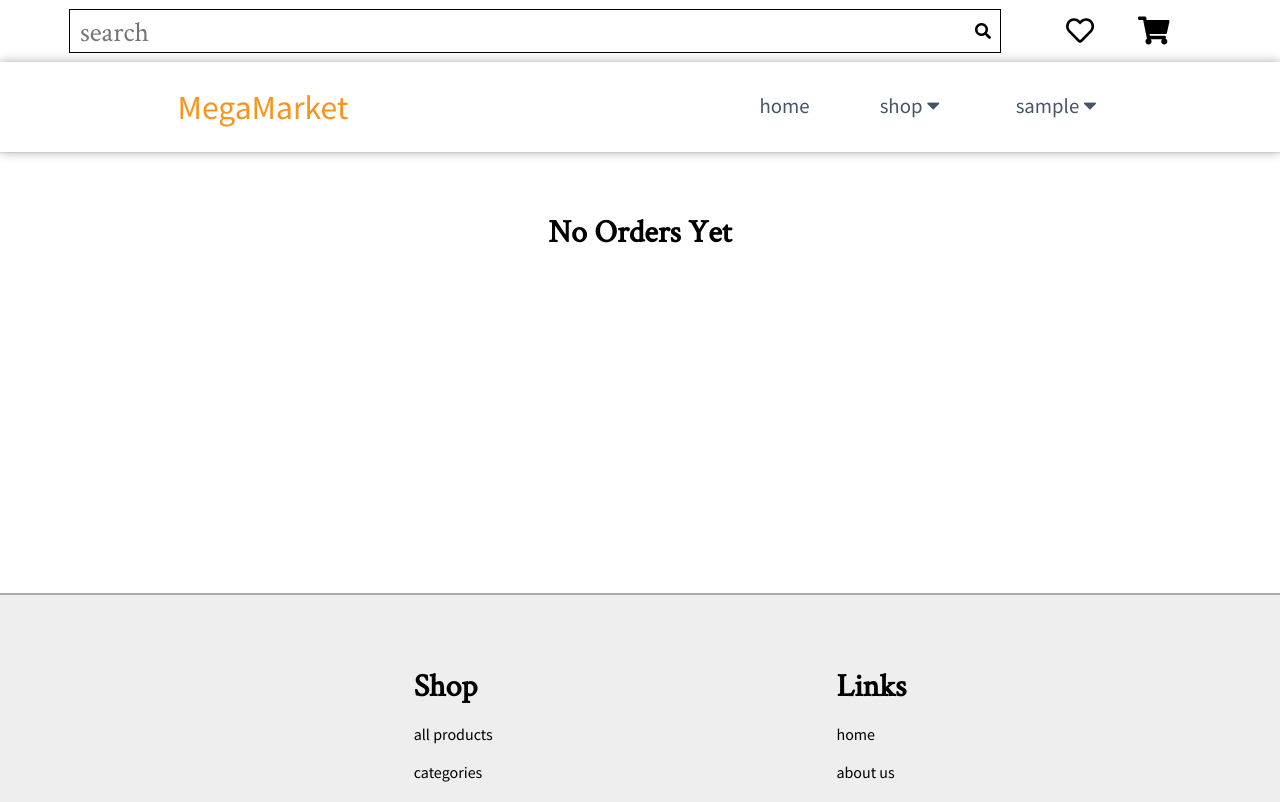
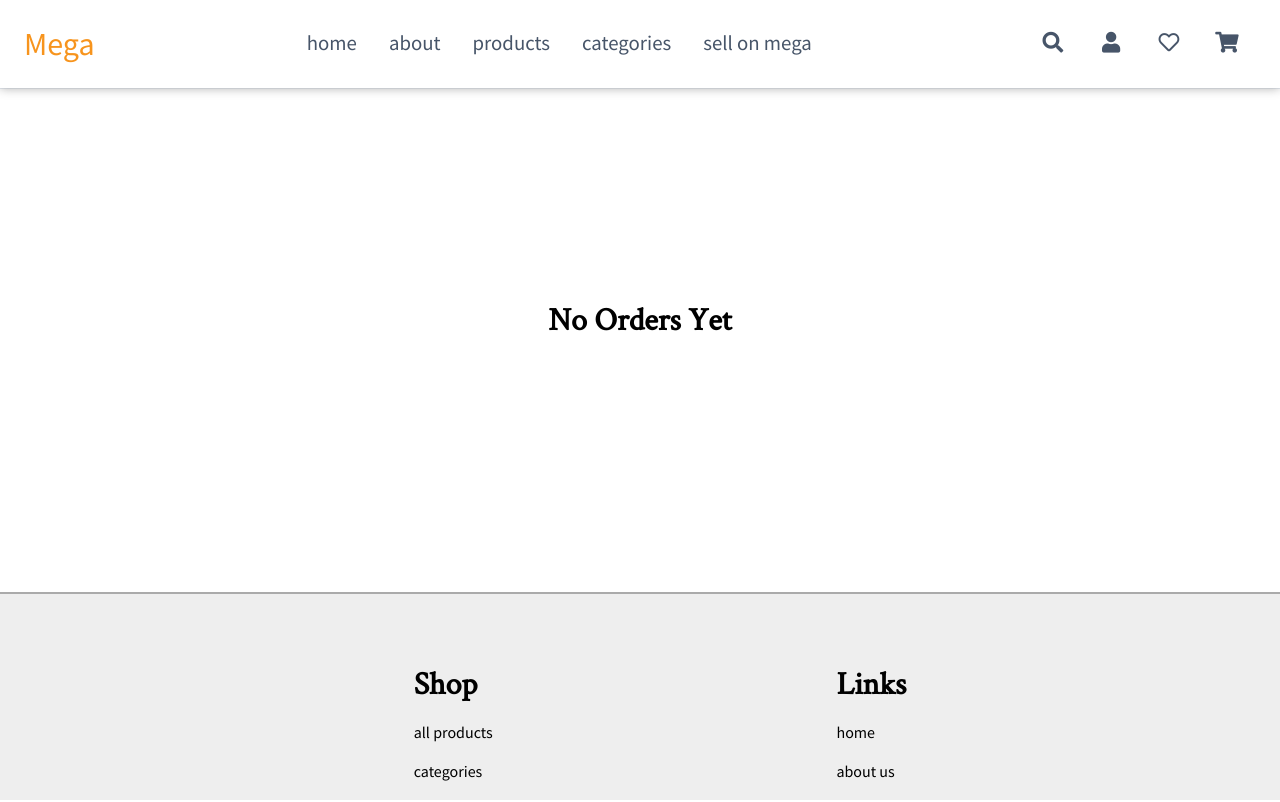
Before and after one commit to emadElnagar/django-ecommerce-app, a Django app: page /cart/order-history in a window 1280 px wide. Run offline with Django 4.2, Linux system fonts and the light colour scheme; the visitor is signed in with stand-in values (Sample User, id 1); data that the repository does not hold is empty; some libraries are stand-ins or nearby versions.

Commit message:
updating navbar style

```diff
--- a/project/static/css/style.css
+++ b/project/static/css/style.css
@@ -15,11 +15,12 @@
 body {
   color: var(--main-font-color);
   background: #fff;
+  font-family: sanspro;
   overflow-x: hidden;
-  font-family: sanspro;
-}
-main {
-  min-height: calc(100vh - 500px);
+  display: flex;
+  min-height: 100vh;
+  flex-direction: column;
+  justify-content: space-between;
 }
 img {
   width: 100%;
@@ -43,6 +44,9 @@ li {
 h1, h2, h3, h4, h5, h6 {
   text-transform: capitalize;
   font-family: crimsonfont;
+}
+.btn {
+  cursor: pointer;
 }
 .text-center {
   text-align: center;
@@ -266,62 +270,12 @@ label[for]:hover {
 
 
 /*========== START NAVBAR ==========*/
-.header{
+.header {
   border-bottom: 1px solid #E2E8F0;
-}
-.header .header-up {
-  display: flex;
-  justify-content: space-between;
-  padding: 10px 0;
-}
-.header-form {
-  display: flex;
-  justify-content: center;
-  width: calc((98% / 6) *5);
-}
-.header-form .my-form {
-  width: 100%;
-  display: flex;
-  justify-content: center;
-}
-.header-form .my-form input {
-  margin: 0;
-  border: none;
-  outline: 1px solid var(--main-font-color);
-}
-.header-form .my-form input:not(:placeholder-shown),
-.header-form .my-form input:placeholder-shown {
-  font-size: 28px;
-  font-family: crimsonfont;
-  padding: 0 10px;
-  color: var(--main-font-color);
-}
-.header-form .my-form button {
-  height: 100%;
-  margin-left: -35px;
-  padding: 0 10px;
-  color: var(--main-font-color);
-  background: none;
-}
-.header-cart {
-  width: calc(98% / 6);
-  display: flex;
-  justify-content: space-evenly;
-  font-size: 28px;
-  padding: 5px 0;
-}
-.header-cart a {
-  color: var(--main-font-color);
-}
-.header-cart a:hover {
-  color: var(--main-color);
-}
-.header-form .my-form button:hover {
-  color: var(--main-color);
 }
 .navbar {
   display: flex;
-  justify-content: space-around;
+  justify-content: space-between;
   align-items: center;
   padding: 1rem 1.5rem;
   box-shadow: 0 0 10px #aaa;
@@ -344,7 +298,7 @@ label[for]:hover {
   z-index: 9999;
 }
 .nav-item {
-  margin-left: 4rem;
+  padding: 0 1rem;
 }
 .nav-link{
   font-size: 1.3rem;
@@ -355,9 +309,15 @@ label[for]:hover {
   color: var(--main-color);
 }
 .nav-logo {
-  font-size: 2.1rem;
+  font-size: 2rem;
   font-weight: 500;
   color: var(--main-color);
+}
+.links-container {
+  display: flex;
+}
+.special-link {
+  display: none;
 }
 @media only screen and (max-width: 768px) {
   .navbar {
@@ -381,6 +341,9 @@ label[for]:hover {
   .nav-item {
     margin: 2.5rem 0;
   }
+  .special-link {
+    display: flex;
+  }
   .hamburger {
     display: block;
     cursor: pointer;
@@ -396,67 +359,6 @@ label[for]:hover {
   .hamburger.active .bar:nth-child(3) {
     transform: translateY(-8px) rotate(-45deg);
   }
-}
-/* DROPDOWN MENU */
-.dropdown {
-  float: left;
-  overflow: hidden;
-}
-.dropdown .dropbtn {
-  cursor: pointer;
-  border: none;
-  outline: none;
-  font-size: 1.3rem;
-  /* font-weight: 400; */
-  color: #475569;
-}
-.dropdown .dropbtn:hover {
-  color: var(--main-color);
-}
-.dropdown .dropbtn, .dropbtn {
-  background-color: var(--main-ele-color);
-}
-.dropdown-content {
-  display: none;
-  position: absolute;
-  background-color: var(--main-ele-color);
-  min-width: 160px;
-  box-shadow: 0px 8px 16px 0px rgba(0,0,0,0.2);
-  z-index: 1;
-}
-.dropdown-content a {
-  float: none;
-  color: var(--main-font-color);
-  padding: 12px 16px;
-  text-decoration: none;
-  display: block;
-  text-align: left;
-  transition: 0.3s all ease;
-}
-.dropdown-content a:hover {
-  background-color: var(--main-color);
-  color: #fff;
-}
-.show-btn {
-  display: block;
-}
-.dropdown:hover .dropdown-content {
-  display: block;
-}
-.dropdown-content .with-icon {
-  display: flex;
-  justify-content: space-between;
-}
-/* SEARCH MENU */
-.search-menu input {
-  height: 35px;
-}
-.search-menu i {
-  border: 1px solid #eee;
-  padding: 10px;
-  margin-left: -5px;
-  background: var(--main-color);
-  color: #fff;
 }
 /*========== END NAVBAR ==========*/
 
@@ -548,15 +450,19 @@ label[for]:hover {
   position: absolute;
   min-width: 160px;
   z-index: 1;
+  border: 1px solid var(--main-font-color);
 }
-.links {
+.menu-content .links {
   color: var(--main-font-color);
+  background: #fff;
   padding: 12px 16px;
   text-decoration: none;
   display: flex;
   justify-content: space-around;
   font-size: 18px;
   font-weight: bold;
+}
+.menu-content .links:first-child {
   border-bottom: 1px solid var(--main-font-color);
 }
 .menu-content a:hover {
--- a/templates/base.html
+++ b/templates/base.html
@@ -11,7 +11,7 @@
 </head>
 <body>
     <header class="header">
-        <div class="container">
+        <!-- <div class="container">
             <div class="header-up">
                 <div class="header-form">
                     <form class="my-form" action="{% url 'shop:search' %}">
@@ -31,51 +31,54 @@
                     </a>
                 </div>
             </div>
-        </div>
+        </div> -->
         <nav class="navbar">
-            <a href="/" class="nav-logo">MegaMarket</a>
+            <a href="/" class="nav-logo">Mega</a>
+            <div class="links-container">
               <ul class="nav-menu">
                   <li class="nav-item">
                       <a href="/" class="nav-link">home</a>
                   </li>
                   <li class="nav-item">
-                    <div class="dropdown">
-                        <button class="dropbtn" onclick="dropDownShow()">shop
-                            <i class="fa fa-caret-down"></i>
-                        </button>
-                        <div class="dropdown-content" id="myDropdown">
-                            <a href="{% url 'shop:product_list' %}">products</a>
-                            <a href="{% url 'shop:product_create' %}">sell your product</a>
-                            <a href="{% url 'shop:category_list' %}">categories</a>
+                      <a href="{% url 'pages:about_view' %}" class="nav-link">about</a>
+                  </li>
+                  <li class="nav-item">
+                      <a href="{% url 'shop:product_list' %}" class="nav-link">products</a>
+                  </li>
+                  <li class="nav-item">
+                      <a href="{% url 'shop:category_list' %}" class="nav-link">categories</a>
+                  </li>
+                  <li class="nav-item">
+                      <a href="{% url 'shop:product_create' %}" class="nav-link">sell on mega</a>
+                  </li>
+                  <li class="nav-item special-link">
+                      <a href="/accounts/login" class="nav-link">login</a>
+                  </li>
+              </ul>
             </div>
+            <div class="links-container">
+              <ul class="nav-menu">
+                  <li class="nav-item">
+                      <span class="nav-link btn"><i class="fas fa-search fa-fw"></i></span>
+                  </li>
+                  <li class="nav-item">
+                      <span class="nav-link btn"><i class="fas fa-user fa-fw"></i></span>
+                  </li>
+                  <li class="nav-item">
+                      <a href="{% url 'shop:wishlist_view' %}" class="nav-link btn">
+                          <i class="far fa-heart fa-fw"></i>
+                      </a>
+                  </li>
+                  <li class="nav-item">
+                      <a href="{% url 'cart:cart_details' %}" class="nav-link btn">
+                          <i class="fa fa-shopping-cart fa-fw"></i>
+                          {% if request.session.cart|length > 0 %}
+                              {{ request.session.cart|length }}
+                          {% endif %}
+                      </a>
+                  </li>
+              </ul>
             </div>
-                </li>
-                {% if user.is_authenticated %}
-                    <li class="nav-item">
-                        <div class="dropdown">
-                            <button class="dropbtn" onclick="dropDownShow()">{{request.user}}
-                                <i class="fa fa-caret-down"></i>
-                            </button>
-                            <div class="dropdown-content" id="myDropdown">
-                                <a class="with-icon" href="{% url 'accounts:profile' user.profile.id %}">
-                                    profile <i class="fas fa-id-badge"></i>
-                                </a>
-                                <a class="with-icon" href="{% url 'cart:order_history' %}">
-                                    orders history <i class="fas fa-history"></i>
-                                </a>
-                                <a class="with-icon" href="{% url 'logout' %}">
-                                    logout <i class="fas fa-sign-out-alt"></i>
-                                </a>
-                            </div>
-                        </div>
-                    </li>
-                {% else %}
-                    <li class="nav-item">
-                        <a href="/accounts/login" class="nav-link">login</a>/
-                        <a href="{% url 'accounts:signup' %}" class="nav-link">signup</a>
-                    </li>
-                {% endif %}
-            </ul>
             <div class="hamburger">
                 <span class="bar"></span>
                 <span class="bar"></span>
--- a/templates/pages/about.html
+++ b/templates/pages/about.html
@@ -40,6 +40,6 @@
                 nulla pariatur. Excepteur sint occaecat cupidatat non proident, sunt in culpa qui officia deserunt
                 mollit anim id est laborum.
             </p>
-        </a>
+        </div>
     </section>
 {% endblock body %}
```
Also changed, not shown: project/static/js/main.js (line endings or trailing spaces), readme.md. Lines whose indentation alone changed are shown as unchanged.
